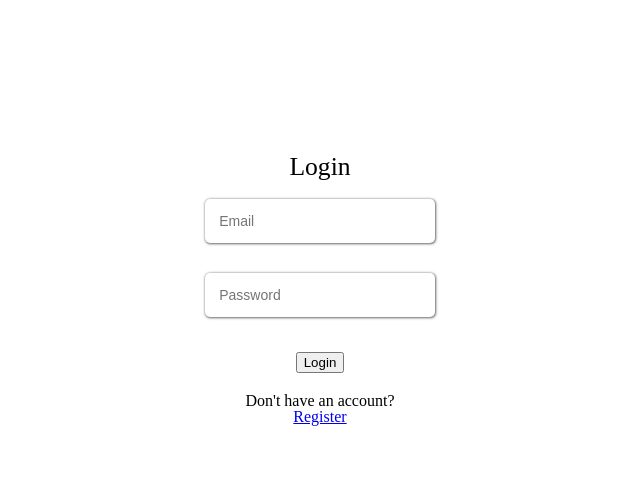
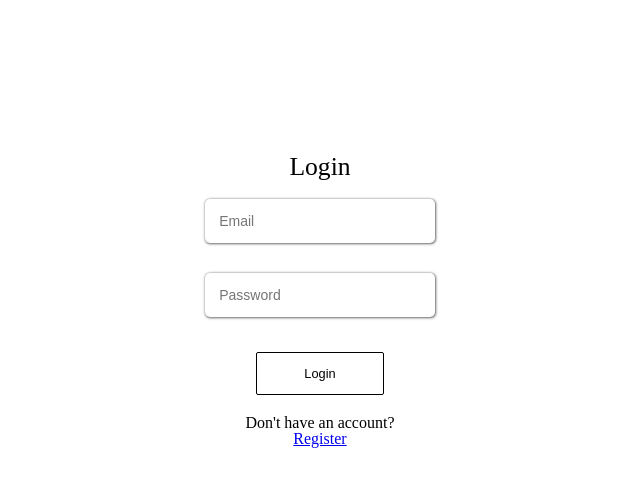
Before and after one commit to antonioclp/Projeto-Y, a React (Vite) app: page / in a window 1280 px wide. Shown: the top 486 px of the page, without its empty margins (320-960 px from the left). Built offline with nearby package versions, Linux system fonts and the light colour scheme.

Commit message:
style: adiciona animação ao passar cursor no botão de login

```diff
--- a/src/styles/pages/Login.css
+++ b/src/styles/pages/Login.css
@@ -47,3 +47,20 @@
   width: 100%;
   text-align: center;
 }
+
+.login-form--navegation {
+  & button {
+    background: none;
+    border: 1px solid black;
+    border-radius: 2px;
+    padding: 1vw;
+    width: 10vw;
+    font-size: 1vw;
+    transition: box-shadow 0.2s ease-out;
+  }
+
+  & button:hover {
+    cursor: pointer;
+    box-shadow: 2px 2px 1px 1px black;
+  }
+}
```
